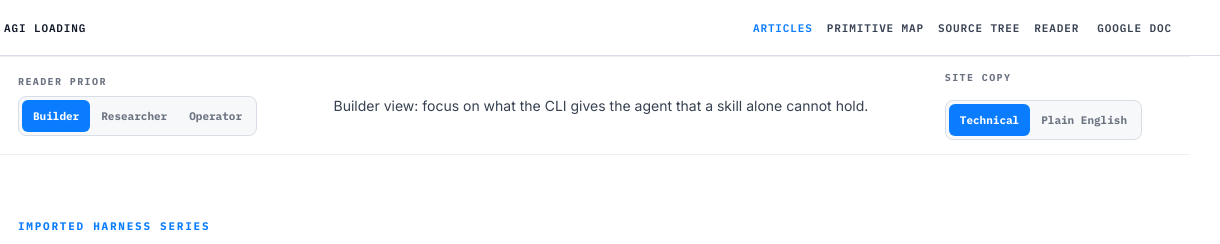
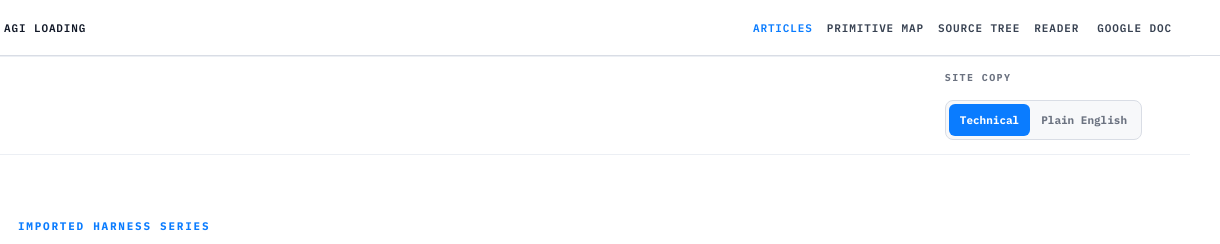
Before and after one commit to Akhilr21/the-primitive, a website built with Vite: page index.html in a window 1280 px wide. Shown: the top 244 px of the page, 60-1280 px from the left. Built offline with nearby package versions, Linux system fonts and the light colour scheme.

Commit message:
Hide reader prior flag

```diff
--- a/index.html
+++ b/index.html
@@ -74,7 +74,7 @@
       </section>
 
       <section class="control-strip" aria-label="Reader controls">
-        <div>
+        <div class="reader-prior-control" hidden>
           <span class="strip-label">reader prior</span>
           <div class="segmented" role="group" aria-label="Choose reader prior">
             <button class="segment is-active" type="button" data-prior="builder">Builder</button>
@@ -82,7 +82,7 @@
             <button class="segment" type="button" data-prior="operator">Operator</button>
           </div>
         </div>
-        <p class="prior-summary" id="priorSummary" aria-live="polite">
+        <p class="prior-summary" id="priorSummary" aria-live="polite" hidden>
           Builder view: focus on what the CLI gives the agent that a skill alone cannot hold.
         </p>
         <div class="site-mode-control">
--- a/src/styles.css
+++ b/src/styles.css
@@ -352,6 +352,7 @@ button {
   display: grid;
   gap: 8px;
   justify-items: start;
+  margin-left: auto;
 }
 
 .strip-label {
```
